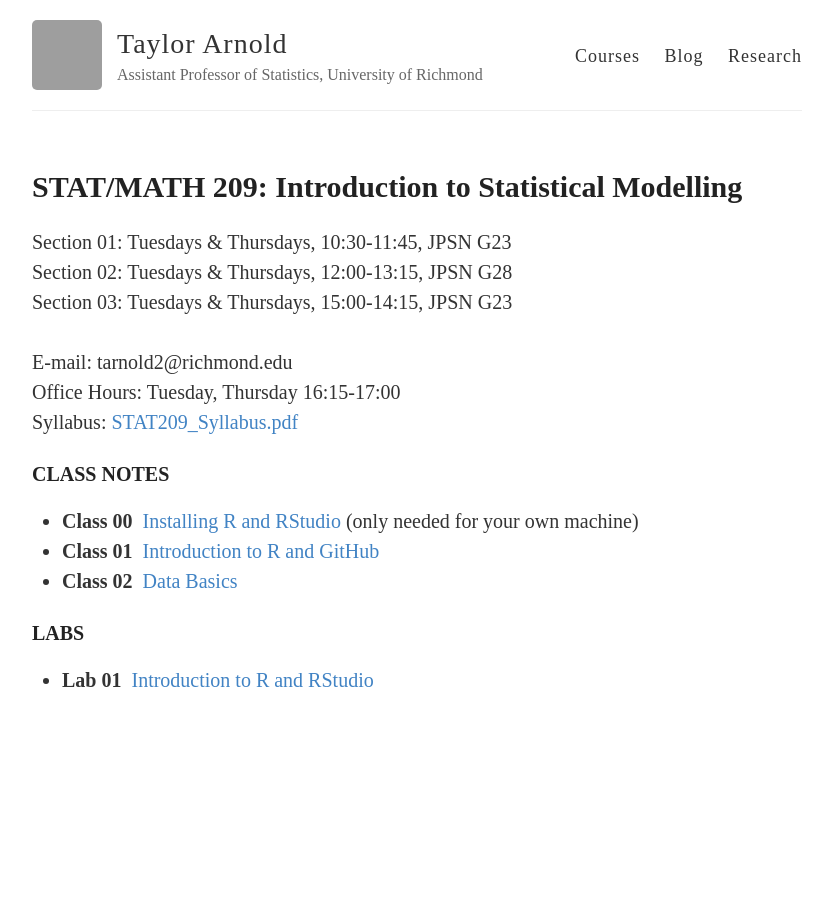
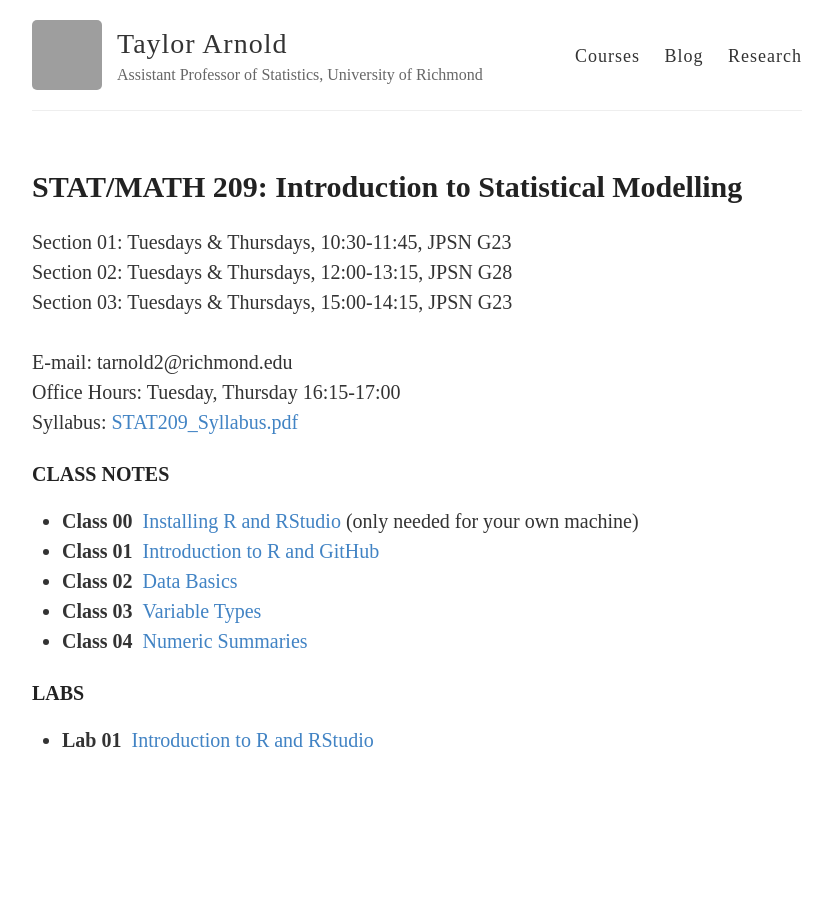
Before and after one commit to statsmaths/stat209, a Jekyll site: the page built from index.html, in a window 1280 px wide. Shown: the whole page, without its empty margins (223-1054 px from the left). Built offline with Jekyll 4.4.1, drawn with Linux system fonts in a browser that asks for light colours; grey boxes are pictures that could not be loaded.

Commit message:
update notes

````diff
--- a/_notes/class04-numeric-summaries.Rmd
+++ b/_notes/class04-numeric-summaries.Rmd
@@ -68,7 +68,6 @@ median(commute$avg_duration)
 
 ### Measures of Distribution
 
-
 ```{r}
 deciles(commute$avg_duration)
 ```
--- a/index.html
+++ b/index.html
@@ -21,6 +21,8 @@ Syllabus: <a href="assets/syllabus/STAT209_Syllabus.pdf">STAT209_Syllabus.pdf</a
     <li><strong>Class 00</strong>&nbsp;&nbsp;<a href="/stat209/notes/class00-setup">Installing R and RStudio</a> (only needed for your own machine)</li>
     <li><strong>Class 01</strong>&nbsp;&nbsp;<a href="/stat209/notes/class01-introduction">Introduction to R and GitHub</a></li>
     <li><strong>Class 02</strong>&nbsp;&nbsp;<a href="/stat209/notes/class02-data-basics">Data Basics</a></li>
+    <li><strong>Class 03</strong>&nbsp;&nbsp;<a href="/stat209/notes/class03-variable-types">Variable Types</a></li>
+    <li><strong>Class 04</strong>&nbsp;&nbsp;<a href="/stat209/notes/class04-numeric-summaries.md">Numeric Summaries</a></li>
   </ul>
 
   <h3>LABS</h3>
````
